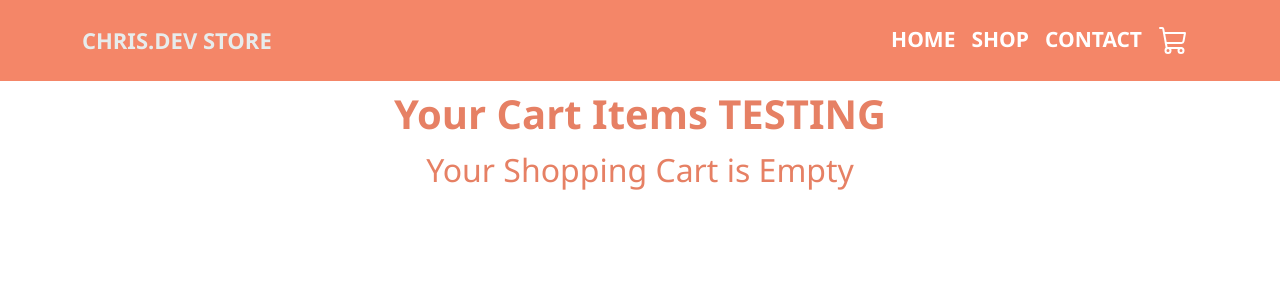
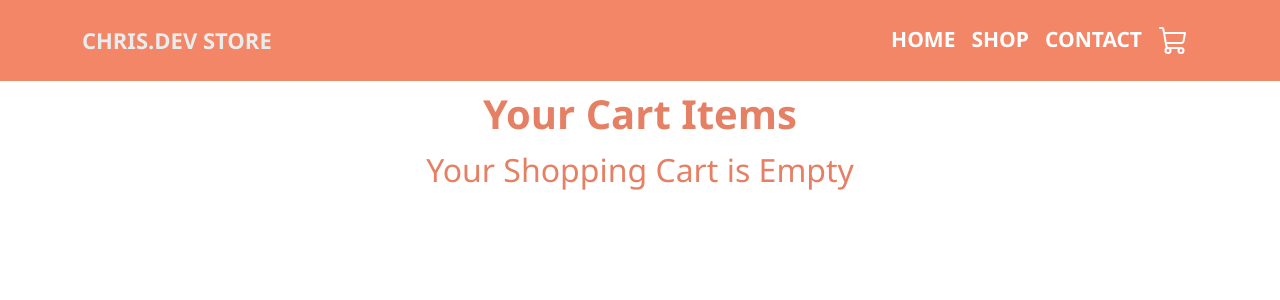
Before and after one commit to chris321-dev/ChrisDev-Store, a React (Create React App) app: page /cart in a window 1280 px wide. Shown: the top 300 px of the page. Built offline with nearby package versions, Linux system fonts and the light colour scheme.

Commit message:
Update cart.jsx

```diff
--- a/src/pages/cart/cart.jsx
+++ b/src/pages/cart/cart.jsx
@@ -14,7 +14,7 @@ export const Cart = () => {
   return (
     <div className="cart">
       <div>
-        <h1>Your Cart Items TESTING</h1>
+        <h1>Your Cart Items</h1>
       </div>
       <div className="cart">
         {PRODUCTS.map((product) => {
```
